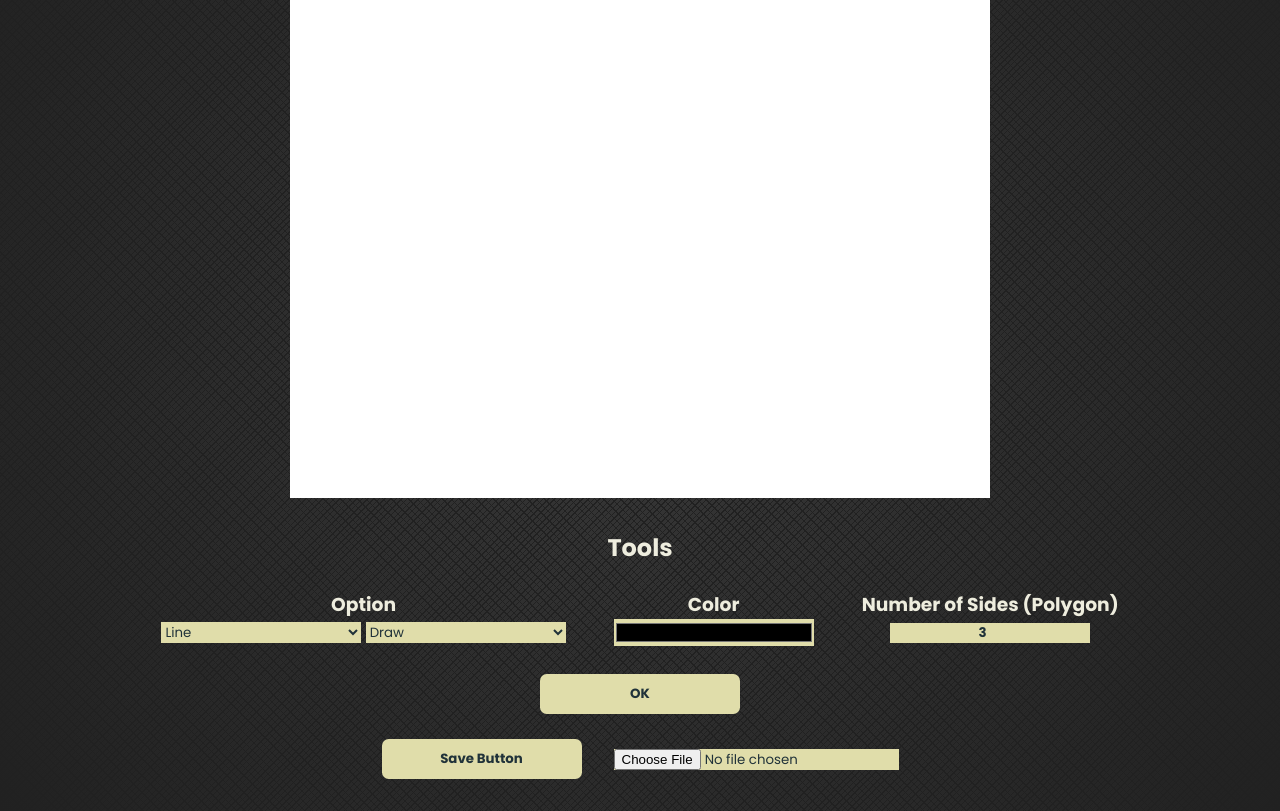
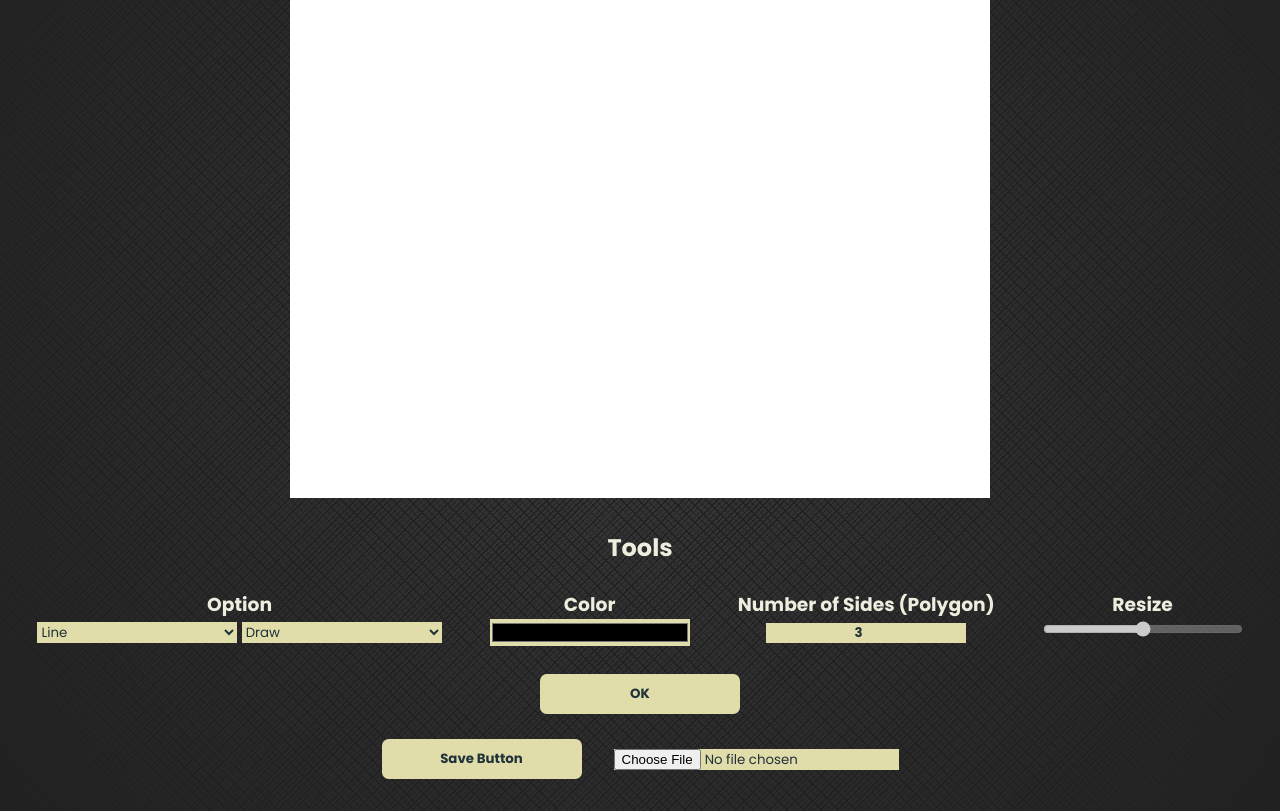
Before and after one commit to karelrenaldi/Tubes-1-Grafkom, a website built with Parcel: page src/index.html in a window 1280 px wide. Shown: the part 107-918 px from the top of the page. Built offline with nearby package versions, Linux system fonts and the light colour scheme.

Commit message:
create slider for resizing square

```diff
--- a/src/index.html
+++ b/src/index.html
@@ -28,6 +28,7 @@
                     <option value="draw" selected>Draw</option>
                     <option value="color">Color</option>
                     <option value="move">Move</option>
+                    <option value="scale">Resize</option>
                 </select>
             </div>
             <div>
@@ -45,6 +46,10 @@
                     value="3"
                 >
             </div>
+            <div>
+                <h3>Resize</h3>
+                <input type="range" id="scale-input" name="scale-input" min="50" max="150" disabled>
+            </div>
         </div>
         <br>
         <button class="ok-button">OK</button>
```
